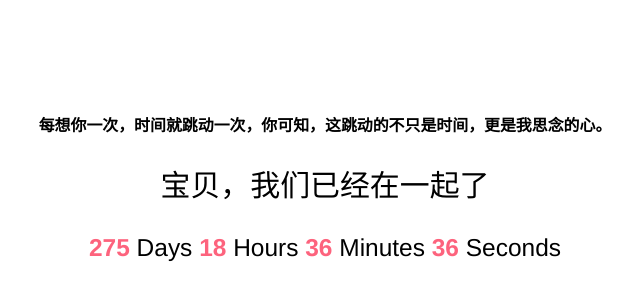
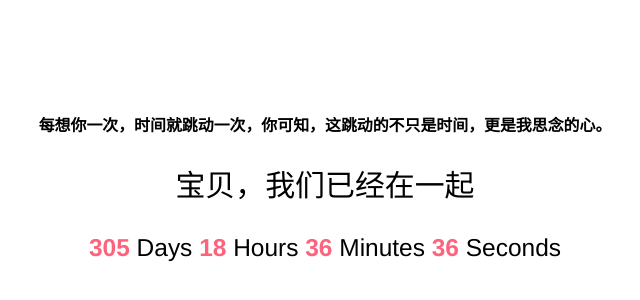
Before and after one commit to gongdx/gongdx.github.io, a plain HTML site: page index.html in a window 1280 px wide. Shown: the part 126-426 px from the top of the page, without its empty margins (315-955 px from the left). Drawn offline with Linux system fonts and the light colour scheme.

Commit message:
Update index.html

```diff
--- a/index.html
+++ b/index.html
@@ -45,7 +45,7 @@
 <body>
     <div class="content">
         <h3>每想你一次，时间就跳动一次，你可知，这跳动的不只是时间，更是我思念的心。</h3>
-        <h2>宝贝，我们已经在一起了</h2>
+        <h2>宝贝，我们已经在一起</h2>
         <div class="timer">
             <b id="d"></b> Days <b id="h"></b> Hours <b id="m"></b> Minutes <b id="s"></b> Seconds
         </div>
@@ -53,7 +53,7 @@
 
     <script>
         function timer() {
-            var start = new Date(2019, 4, 14); // 2015.7.2
+            var start = new Date(2019, 3, 14); // 2015.7.2
             console.log(start)
             var t = new Date() - start;
             var h = ~~(t / 1000 / 60 / 60 % 24);
```
